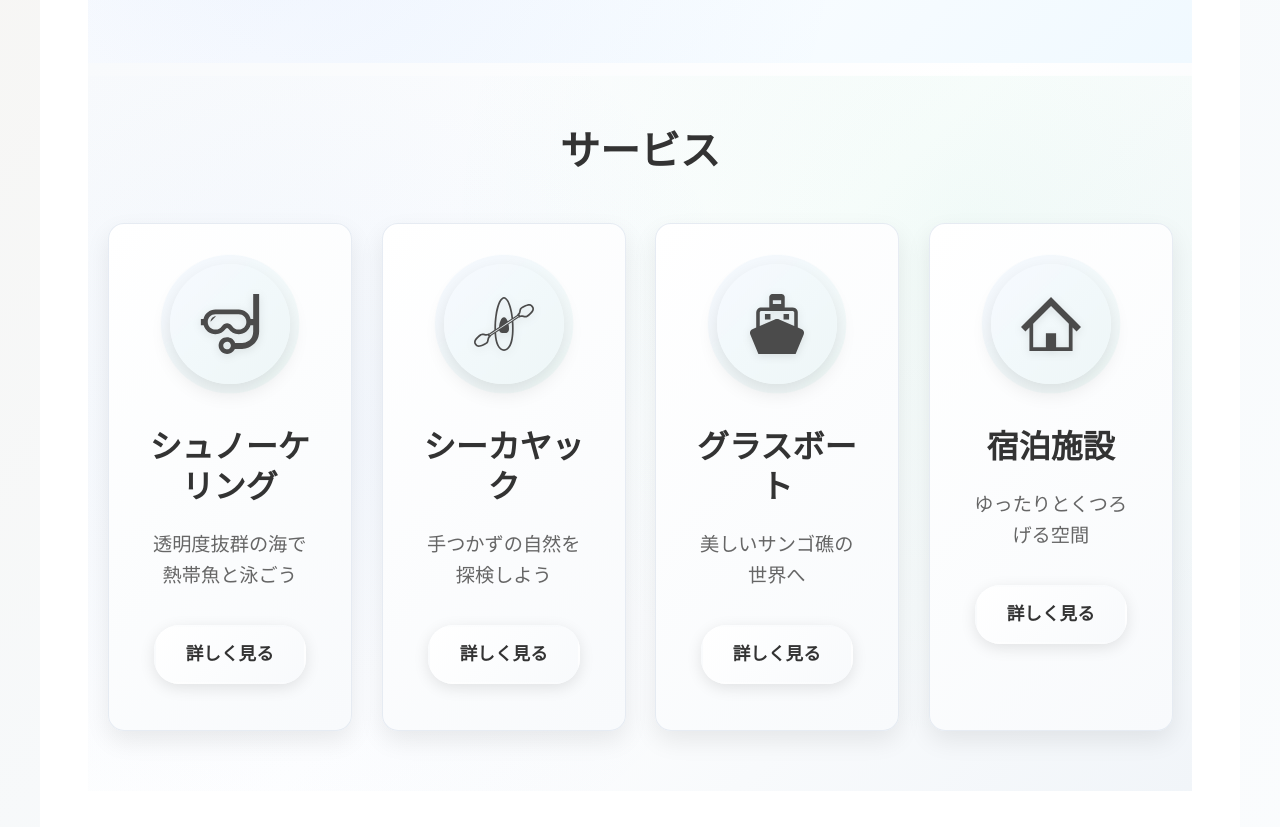
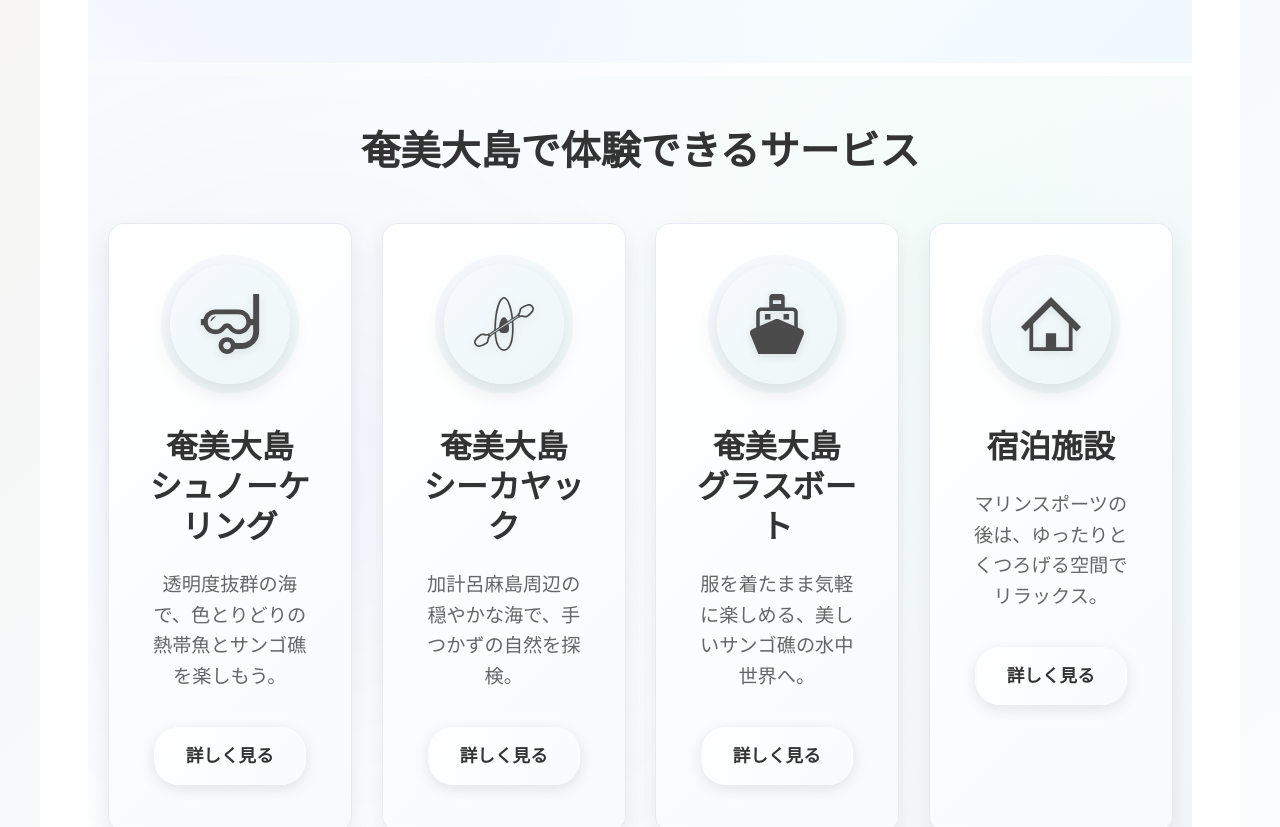
Before and after one commit to reolch/amamiaman, a Next.js app: page / in a window 1280 px wide. Shown: the part 1460-2287 px from the top of the page. Built offline with nearby package versions, Linux system fonts and the light colour scheme; a web font is replaced by a local one.

Commit message:
SEO対策を実施しました。

```diff
--- a/src/app/layout.tsx
+++ b/src/app/layout.tsx
@@ -11,8 +11,8 @@ import { inter } from "./fonts";
 
 export const metadata: Metadata = {
   metadataBase: new URL("https://www.marine-services-aman.com"),
-  title: "ヤマハタマリンサービス｜奄美大島瀬戸内町のダイビング・カヤック・宿泊",
-  description: "ヤマハタマリンサービスは、鹿児島県奄美大島の瀬戸内町でダイビング、シーカヤック、シュノーケリング等のマリンスポーツと宿泊施設を提供します。別名「マリンサービスあまん」としても親しまれています。",
+  title: "ヤマハタマリンサービス｜奄美大島のシーカヤック・シュノーケル・宿泊",
+  description: "奄美大島瀬戸内町の「ヤマハタマリンサービス」（通称：あまん）。シーカヤック、シュノーケリング、グラスボートなどのマリンスポーツと宿泊施設を提供。加計呂麻島カヤックも人気です。",
   icons: {
     icon: "/logo.png",
     apple: "/logo.png",
@@ -42,8 +42,8 @@ export const metadata: Metadata = {
     yahoo: "your-yahoo-verification-code",
   },
   openGraph: {
-    title: "ヤマハタマリンサービスあまん - 奄美大島シーカヤック・加計呂麻島カヤック・奄美大島南部ダイビング体験",
-    description: "ヤマハタマリンサービスあまんで奄美大島シーカヤック、加計呂麻島カヤック、奄美大島南部ダイビング体験。奄美大島ダイビングショップとしても人気のあまんでマリンスポーツと宿泊をワンストップでご提供。",
+    title: "ヤマハタマリンサービス｜奄美大島のシーカヤック・シュノーケル・宿泊",
+    description: "奄美大島瀬戸内町の「ヤマハタマリンサービス」（通称：あまん）。シーカヤック、シュノーケリング、グラスボートなどのマリンスポーツと宿泊施設を提供。加計呂麻島カヤックも人気です。",
     url: "https://www.marine-services-aman.com",
     siteName: "ヤマハタマリンサービス",
     images: [
@@ -51,7 +51,7 @@ export const metadata: Metadata = {
         url: "/assets/images/pages/トップページ/スライドショー/slide1.webp",
         width: 1200,
         height: 630,
-        alt: "ヤマハタマリンサービス 奄美大島のマリンスポーツと宿泊施設",
+        alt: "ヤマハタマリンサービスのサービス：シーカヤック、シュノーケル、グラスボート",
       },
     ],
     locale: "ja_JP",
@@ -59,8 +59,8 @@ export const metadata: Metadata = {
   },
   twitter: {
     card: "summary_large_image",
-    title: "ヤマハタマリンサービスあまん - 奄美大島シーカヤック・加計呂麻島カヤック・奄美大島南部ダイビング体験",
-    description: "ヤマハタマリンサービスあまんで奄美大島シーカヤック、加計呂麻島カヤック、奄美大島南部ダイビング体験。奄美大島ダイビングショップとしても人気。",
+    title: "ヤマハタマリンサービス｜奄美大島のシーカヤック・シュノーケル・宿泊",
+    description: "奄美大島瀬戸内町の「ヤマハタマリンサービス」（通称：あまん）。シーカヤック、シュノーケリング、グラスボートなどのマリンスポーツと宿泊施設を提供。加計呂麻島カヤックも人気です。",
     images: ["/assets/images/pages/トップページ/スライドショー/slide1.webp"],
     creator: "@amamiaman",
   },
@@ -79,7 +79,8 @@ export default function RootLayout({
       <body className={inter.className}>
         <LocalBusinessStructuredData
           name="ヤマハタマリンサービス"
-          description="ヤマハタマリンサービスは、鹿児島県奄美大島の瀬戸内町でダイビング、シーカヤック、シュノーケリング等のマリンスポーツと宿泊施設を提供します。別名「あまみあまん」としても親しまれています。"
+          alternateName="あまん"
+          description="奄美大島瀬戸内町の「ヤマハタマリンサービス」（通称：あまん）。シーカヤック、シュノーケリング、グラスボートなどのマリンスポーツと宿泊施設を提供。加計呂麻島カヤックも人気です。"
           address={{
             streetAddress: "清水 古仁屋平原375-1",
             addressLocality: "瀬戸内町",
@@ -92,30 +93,24 @@ export default function RootLayout({
           openingHours={["Mo-Su 08:00-18:00"]}
           priceRange="¥¥-¥¥¥"
           services={[
-            { name: "奄美大島シーカヤック体験・レンタル", url: "https://www.marine-services-aman.com/seaKayak" },
-            { name: "加計呂麻島カヤック体験・ツアー", url: "https://www.marine-services-aman.com/seaKayak" },
-            { name: "奄美大島南部ダイビング・体験ダイビング", url: "https://www.marine-services-aman.com/other" },
-            { name: "奄美大島ダイビングショップ・体験ダイビング", url: "https://www.marine-services-aman.com/other" },
-            { name: "奄美大島シュノーケル体験・レンタル", url: "https://www.marine-services-aman.com/snorkelling" },
-            { name: "グラスボート観光・遊覧", url: "https://www.marine-services-aman.com/glassboat" },
-            { name: "奄美大島宿泊施設・民宿", url: "https://www.marine-services-aman.com/lodging" },
-            { name: "マリンスポーツレンタル", url: "https://www.marine-services-aman.com" }
+            { name: "奄美大島 シーカヤック", url: "https://www.marine-services-aman.com/seaKayak" },
+            { name: "加計呂麻島 シーカヤック", url: "https://www.marine-services-aman.com/seaKayak" },
+            { name: "奄美大島 シュノーケル", url: "https://www.marine-services-aman.com/snorkelling" },
+            { name: "奄美大島 グラスボート", url: "https://www.marine-services-aman.com/glassboat" },
+            { name: "奄美大島 宿泊", url: "https://www.marine-services-aman.com/lodging" }
           ]}
         />
         <TouristAttractionStructuredData
-          name="ヤマハタマリンサービス（マリンサービスあまん）"
-          description="ヤマハタマリンサービスは、鹿児島県奄美大島の瀬戸内町でダイビング、シーカヤック、シュノーケリング等のマリンスポーツと宿泊施設を提供します。別名「マリンサービスあまん」としても親しまれています。"
+          name="ヤマハタマリンサービス"
+          description="奄美大島瀬戸内町の「ヤマハタマリンサービス」（通称：あまん）。シーカヤック、シュノーケリング、グラスボートなどのマリンスポーツと宿泊施設を提供。加計呂麻島カヤックも人気です。"
           image="/assets/images/pages/トップページ/スライドショー/slide1.webp"
           url="https://www.marine-services-aman.com"
           activities={[
-            { name: "奄美大島シーカヤック体験", url: "https://www.marine-services-aman.com/seaKayak" },
-            { name: "加計呂麻島カヤックツアー", url: "https://www.marine-services-aman.com/seaKayak" },
-            { name: "奄美大島南部ダイビング・体験ダイビング", url: "https://www.marine-services-aman.com/other" },
-            { name: "奄美大島ダイビングショップ・体験ダイビング", url: "https://www.marine-services-aman.com/other" },
-            { name: "奄美大島シュノーケル体験", url: "https://www.marine-services-aman.com/snorkelling" },
-            { name: "奄美大島グラスボート遊覧", url: "https://www.marine-services-aman.com/glassboat" },
-            { name: "奄美大島マリンスポーツ", url: "https://www.marine-services-aman.com" },
-            { name: "奄美大島宿泊・民宿", url: "https://www.marine-services-aman.com/lodging" }
+            { name: "奄美大島 シーカヤック", url: "https://www.marine-services-aman.com/seaKayak" },
+            { name: "加計呂麻島 シーカヤック", url: "https://www.marine-services-aman.com/seaKayak" },
+            { name: "奄美大島 シュノーケル", url: "https://www.marine-services-aman.com/snorkelling" },
+            { name: "奄美大島 グラスボート", url: "https://www.marine-services-aman.com/glassboat" },
+            { name: "奄美大島 宿泊", url: "https://www.marine-services-aman.com/lodging" }
           ]}
         />
         <div className="app">
--- a/src/app/page.tsx
+++ b/src/app/page.tsx
@@ -5,10 +5,7 @@ import ServiceSection from '@/components/Section/ServiceSection/ServiceSection';
 import AccessSection from '@/components/Section/AccessSection/AccessSection';
 import NewsSection from '@/components/Section/NewsSection/NewsSection';
 
-export const metadata: Metadata = {
-  title: 'ヤマハタマリンサービス｜奄美大島瀬戸内町のダイビング・カヤック・宿泊',
-  description: 'ヤマハタマリンサービスは、鹿児島県奄美大島の瀬戸内町でダイビング、シーカヤック、シュノーケリング等のマリンスポーツと宿泊施設を提供します。別名「マリンサービスあまん」としても親しまれています。',
-}
+
 
 export default function HomePage() {
   return (
--- a/src/app/robots.ts
+++ b/src/app/robots.ts
@@ -1,36 +1,11 @@
 import { MetadataRoute } from 'next'
-
-export const dynamic = 'force-static'
 
 export default function robots(): MetadataRoute.Robots {
   return {
-    rules: [
-      {
-        userAgent: '*',
-        allow: [
-          '/',
-          '/snorkelling',
-          '/seaKayak',
-          '/glassboat',
-          '/lodging',
-          '/other',
-          '/passion',
-          '/access',
-          '/contact'
-        ],
-        crawlDelay: 1,
-      },
-      {
-        userAgent: 'Googlebot',
-        allow: '/',
-        crawlDelay: 0,
-      },
-      {
-        userAgent: 'Bingbot',
-        allow: '/',
-        crawlDelay: 1,
-      }
-    ],
+    rules: {
+      userAgent: '*',
+      allow: '/',
+    },
     sitemap: 'https://www.marine-services-aman.com/sitemap.xml',
   }
 }
--- a/src/app/sitemap.ts
+++ b/src/app/sitemap.ts
@@ -1,65 +1,62 @@
 import { MetadataRoute } from 'next'
-
-export const dynamic = 'force-static'
 
 export default function sitemap(): MetadataRoute.Sitemap {
   const baseUrl = 'https://www.marine-services-aman.com'
-  const currentDate = new Date().toISOString()
 
   return [
     {
       url: baseUrl,
-      lastModified: currentDate,
+      lastModified: new Date(),
       changeFrequency: 'weekly',
-      priority: 1.0,
+      priority: 1,
     },
     {
-      url: `${baseUrl}/snorkelling`,
-      lastModified: currentDate,
+      url: `${baseUrl}/seaKayak`,
+      lastModified: new Date(),
       changeFrequency: 'monthly',
       priority: 0.9,
     },
     {
-      url: `${baseUrl}/seaKayak`,
-      lastModified: currentDate,
+      url: `${baseUrl}/snorkelling`,
+      lastModified: new Date(),
       changeFrequency: 'monthly',
       priority: 0.9,
     },
     {
       url: `${baseUrl}/glassboat`,
-      lastModified: currentDate,
+      lastModified: new Date(),
       changeFrequency: 'monthly',
       priority: 0.9,
     },
     {
       url: `${baseUrl}/lodging`,
-      lastModified: currentDate,
+      lastModified: new Date(),
       changeFrequency: 'monthly',
-      priority: 0.9,
-    },
-    {
-      url: `${baseUrl}/other`,
-      lastModified: currentDate,
-      changeFrequency: 'monthly',
-      priority: 0.7,
+      priority: 0.8,
     },
     {
       url: `${baseUrl}/access`,
-      lastModified: currentDate,
+      lastModified: new Date(),
       changeFrequency: 'weekly',
-      priority: 0.8,
-    },
-    {
-      url: `${baseUrl}/contact`,
-      lastModified: currentDate,
-      changeFrequency: 'monthly',
       priority: 0.7,
     },
     {
       url: `${baseUrl}/passion`,
-      lastModified: currentDate,
+      lastModified: new Date(),
       changeFrequency: 'monthly',
-      priority: 0.7,
+      priority: 0.6,
+    },
+    {
+      url: `${baseUrl}/contact`,
+      lastModified: new Date(),
+      changeFrequency: 'monthly',
+      priority: 0.5,
+    },
+    {
+      url: `${baseUrl}/other`,
+      lastModified: new Date(),
+      changeFrequency: 'monthly',
+      priority: 0.4,
     },
   ]
 }
--- a/src/components/Section/ServiceSection/ServiceSection.jsx
+++ b/src/components/Section/ServiceSection/ServiceSection.jsx
@@ -66,26 +66,26 @@ const ServiceSection = () => {
   const services = [
     {
       type: 'snorkelling',
-      title: 'シュノーケリング',
-      description: '透明度抜群の海で熱帯魚と泳ごう',
+      title: '奄美大島 シュノーケリング',
+      description: '透明度抜群の海で、色とりどりの熱帯魚とサンゴ礁を楽しもう。',
       link: '/snorkelling',
     },
     {
       type: 'seakayak',
-      title: 'シーカヤック',
-      description: '手つかずの自然を探検しよう',
+      title: '奄美大島 シーカヤック',
+      description: '加計呂麻島周辺の穏やかな海で、手つかずの自然を探検。',
       link: '/seaKayak',
     },
     {
       type: 'glassboat',
-      title: 'グラスボート',
-      description: '美しいサンゴ礁の世界へ',
+      title: '奄美大島 グラスボート',
+      description: '服を着たまま気軽に楽しめる、美しいサンゴ礁の水中世界へ。',
       link: '/glassboat',
     },
     {
       type: 'lodging',
       title: '宿泊施設',
-      description: 'ゆったりとくつろげる空間',
+      description: 'マリンスポーツの後は、ゆったりとくつろげる空間でリラックス。',
       link: '/lodging',
     },
   ];
@@ -103,7 +103,7 @@ const ServiceSection = () => {
     >
       <div className={styles.container}>
         <h2 className={`${styles.sectionTitle} ${hasSectionIntersected ? styles.titleVisible : styles.titleHidden}`}>
-          サービス
+          奄美大島で体験できるサービス
         </h2>
         <div className={styles.cardGrid}>
           {services.map((service, index) => (
```
